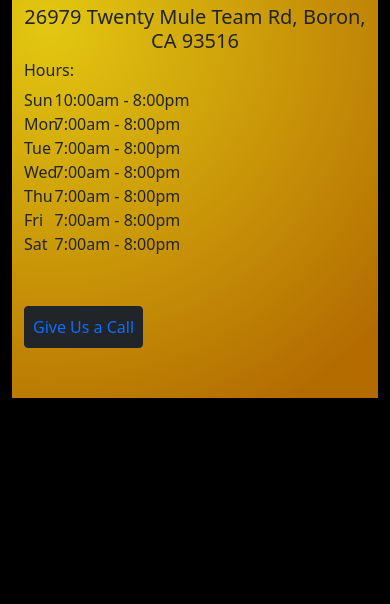
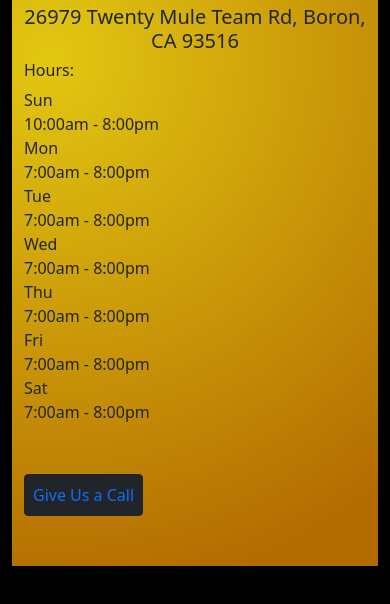
Before and after one commit to Saldaba95/20-Mule-Cafe, a plain HTML site: page index.html in a window 390 px wide. Shown: the part 228-832 px from the top of the page. Drawn offline with nearby package versions, Linux system fonts and the light colour scheme.

Commit message:
Update index.html
added sm to col to make more responsive on smaller devices

```diff
--- a/index.html
+++ b/index.html
@@ -53,31 +53,31 @@
           <h6>Hours:</h6>
           <div class="row">
             <div class="col-1">Sun</div>
-            <div class="col-6">10:00am - 8:00pm</div>
+            <div class="col-sm-6">10:00am - 8:00pm</div>
           </div>
           <div class="row">
             <div class="col-1">Mon</div>
-            <div class="col-6">7:00am - 8:00pm</div>
+            <div class="col-sm-6">7:00am - 8:00pm</div>
           </div>
           <div class="row">
             <div class="col-1">Tue</div>
-            <div class="col-6">7:00am - 8:00pm</div>
+            <div class="col-sm-6">7:00am - 8:00pm</div>
           </div>
           <div class="row">
             <div class="col-1">Wed</div>
-            <div class="col-6">7:00am - 8:00pm</div>
+            <div class="col-sm-6">7:00am - 8:00pm</div>
           </div>
           <div class="row">
             <div class="col-1">Thu</div>
-            <div class="col-6">7:00am - 8:00pm</div>
+            <div class="col-sm-6">7:00am - 8:00pm</div>
           </div>
           <div class="row">
             <div class="col-1">Fri</div>
-            <div class="col-6">7:00am - 8:00pm</div>
+            <div class="col-sm-6">7:00am - 8:00pm</div>
           </div>
           <div class="row">
             <div class="col-1">Sat</div>
-            <div class="col-6">7:00am - 8:00pm</div>
+            <div class="col-sm-6">7:00am - 8:00pm</div>
           </div>
         </main>
         <footer>
```
